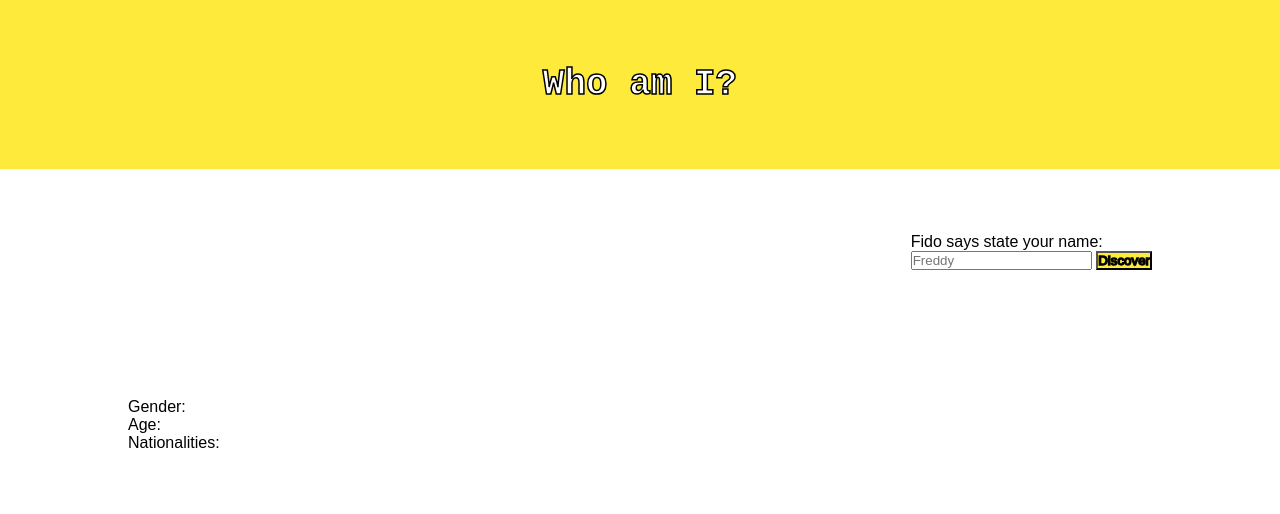
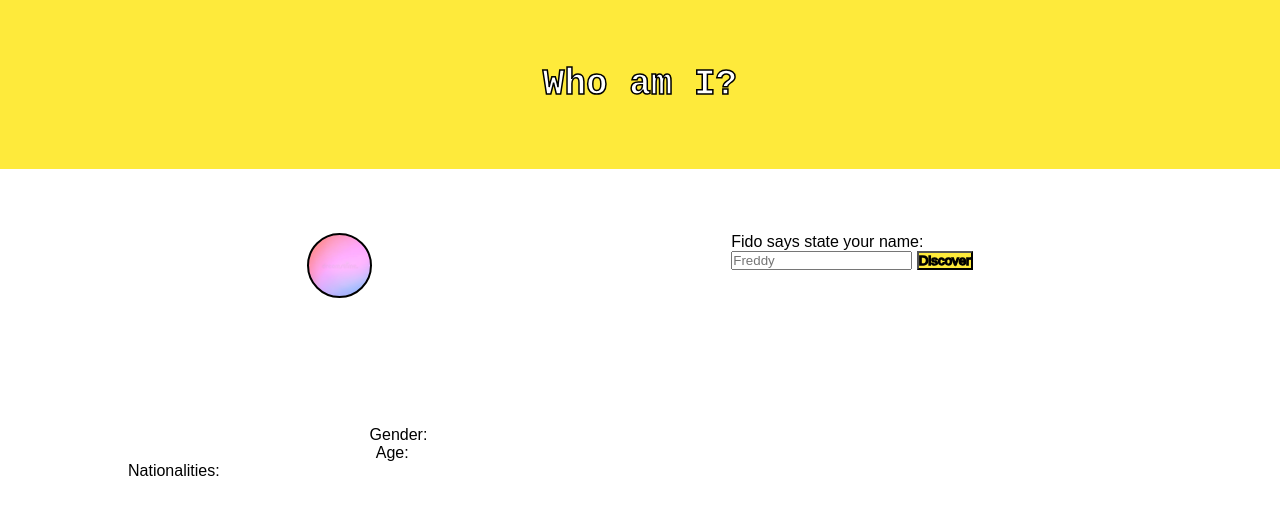
Before and after one commit to ihab-ag/who-am-i, a plain HTML site: page index.html in a window 1280 px wide. Drawn offline with Linux system fonts and the light colour scheme.

Commit message:
added div to nationalities

```diff
--- a/styles/style.css
+++ b/styles/style.css
@@ -21,7 +21,7 @@ img{
 .split{
     display: flex;
     flex-direction: row;
-    justify-content: space-between;
+    justify-content: space-around;
 }
 /* header */
 .header{
@@ -35,3 +35,14 @@ align-items: center;
     font-size: 36px;
     font-family: 'Courier New', Courier, monospace;
 }
+/* input section */
+.dog-img{
+    background: url('../abstract-mood-series-website-background-color-images-high-resolution-abstract-mood-backgrounds-images-designed-use-websites-157859506.jpg');
+    background-position: center;
+    background-repeat: no-repeat;
+    background-size: cover;
+    width:65px;
+    height:65px;
+    border-radius: 50px;
+    border:2px black solid;
+}
```
